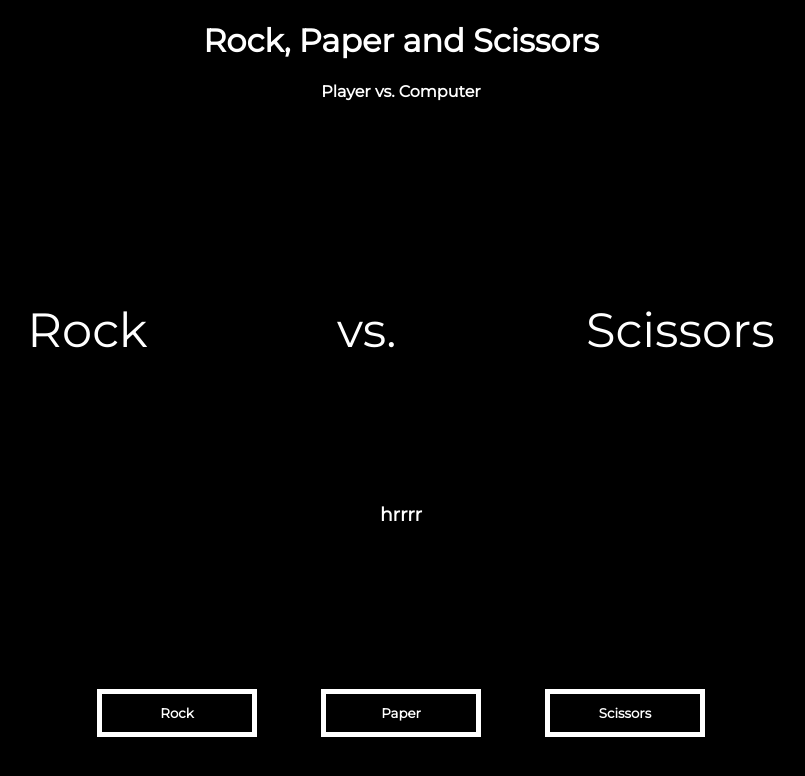
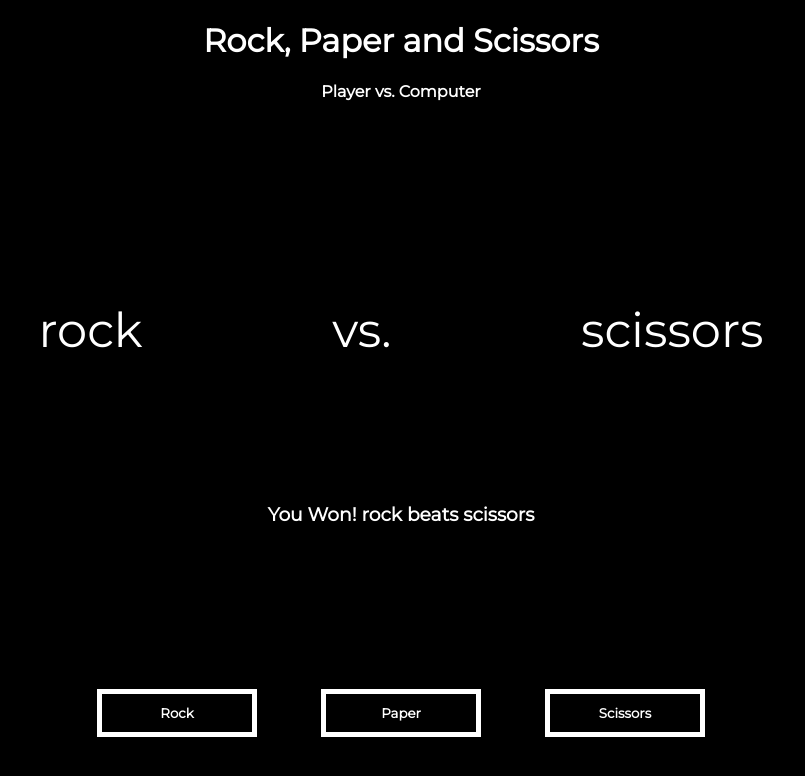
Before and after one commit to damindux/odin-rock-paper-scissors, a plain HTML site: page index.html in a window 1280 px wide. Both pictures are taken after a click on the button "Rock". Shown: the whole page, without its empty margins (239-1044 px from the left). Drawn offline with Linux system fonts and the light colour scheme.

Commit message:
Write basic logic for the Game
- Add index.js
- Link it to index.html

```diff
--- a/index.html
+++ b/index.html
@@ -71,16 +71,17 @@
     <h1>Rock, Paper and Scissors</h1>
     <h4>Player vs. Computer</h4>
     <div id="vs-text">
-        <span id="player-text">Rock</span>
+        <span id="player-text">Player</span>
         <span id="vs">vs.</span>
-        <span id="computer-text">Scissors</span>
+        <span id="computer-text">Computer</span>
     </div>
-    <h3 id="game-text">hrrrr</h3>
+    <h3 id="game-text">Click your choice to start!</h3>
     <div class="button-set">
         <button id="rock">Rock</button>
         <button id="paper">Paper</button>
         <button id="scissors">Scissors</button>
     </div>
+    <script defer src="index.js"></script>
 </body>
 
 </html>
--- /dev/null
+++ b/index.js
@@ -0,0 +1,68 @@
+function getComputerChoice() {
+    const choice = [
+        "rock",
+        "paper",
+        "scissors"
+    ];
+
+    const random = Math.floor(Math.random() * choice.length);
+
+    return choice[random];
+}
+
+function playRound(playerSelection, computerSelection) {
+    document.getElementById("player-text").innerHTML = playerSelection;
+    document.getElementById("computer-text").innerHTML = computerSelection;
+
+    if (playerSelection === computerSelection) {
+        return ["It's a Tie!", -1];
+    }
+
+    if ((playerSelection === "rock" && computerSelection === "paper")
+        || (playerSelection === "paper" && computerSelection === "scissors")
+        || (playerSelection === "scissors" && computerSelection === "rock")) {
+
+        return [`You Lose! ${computerSelection} beats ${playerSelection}`, 0];
+    } else {
+        return [`You Won! ${playerSelection} beats ${computerSelection}`, 1];
+    }
+}
+
+function game() {
+    let playerScore = 0;
+    let computerScore = 0;
+    let noOfRounds = 0;
+    let textOfGame = document.getElementById("game-text");
+
+    function handleRound(playerSelection) {
+        let [gameText, winOrLose] = playRound(playerSelection, getComputerChoice());
+
+        textOfGame.innerHTML = gameText;
+
+        if (winOrLose === 1) {
+            playerScore++;
+        } else if (winOrLose === 0) {
+            computerScore++;
+        }
+
+        noOfRounds++;
+
+        if (noOfRounds === 5) {
+            playerScore = 0;
+            computerScore = 0;
+            noOfRounds = 0;
+        }
+    }
+
+    document.getElementById("rock").addEventListener("click", function () {
+        handleRound("rock");
+    });
+    document.getElementById("paper").addEventListener("click", function () {
+        handleRound("paper");
+    });
+    document.getElementById("scissors").addEventListener("click", function () {
+        handleRound("scissors");
+    });
+}
+
+game();
```
